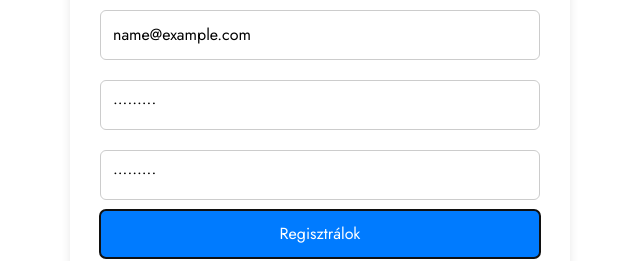
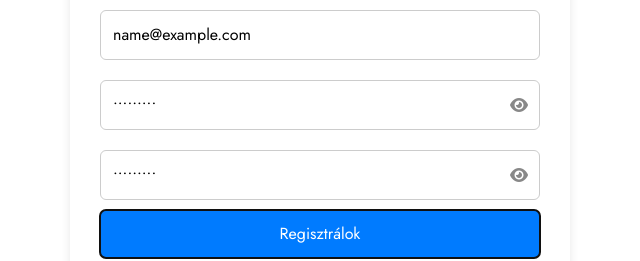
Before and after one commit to Robinhood0123/kutyak, a website: page public/regisztracio.html in a window 1280 px wide. Both pictures are taken after typing "Sample", "name@example.com", "Sample123", "Sample123" into the empty fields and a click on the button "Regisztrálok". Shown: the part 288-549 px from the top of the page, 320-960 px from the left. Drawn offline with nearby package versions, Linux system fonts and the light colour scheme; no server answers.

Commit message:
jelszo mutatasa gomb

```diff
--- a/public/java.js
+++ b/public/java.js
@@ -736,3 +736,50 @@ $(document).ready(function() {
         });
     });
 });
+
+// --- Toggle Password Visibility ---
+function togglePassword(inputId, icon) {
+    const isRegPage = document.getElementById('jelszo') && document.getElementById('jelszo2');
+
+    if (isRegPage) {
+        const input1 = document.getElementById('jelszo');
+        const input2 = document.getElementById('jelszo2');
+        const icons = document.querySelectorAll('.toggle-password');
+        const newType = input1.type === 'password' ? 'text' : 'password';
+
+        input1.type = newType;
+        input2.type = newType;
+
+        icons.forEach(i => {
+            i.classList.toggle('fa-eye', newType === 'password');
+            i.classList.toggle('fa-eye-slash', newType === 'text');
+        });
+    } else {
+        const input = document.getElementById(inputId);
+        if (input.type === 'password') {
+            input.type = 'text';
+            icon.classList.remove('fa-eye');
+            icon.classList.add('fa-eye-slash');
+        } else {
+            input.type = 'password';
+            icon.classList.remove('fa-eye-slash');
+            icon.classList.add('fa-eye');
+        }
+    }
+}
+
+// --- Jelszó megjelenítő ikon csak gépelés közben ---
+document.addEventListener('DOMContentLoaded', () => {
+    const passwordInputs = document.querySelectorAll('input[type="password"]');
+    passwordInputs.forEach(input => {
+        const icon = input.parentElement.querySelector('.toggle-password');
+        if (!icon) return;
+
+        // Kezdetben rejtett
+        icon.style.display = 'none';
+
+        input.addEventListener('input', () => {
+            icon.style.display = input.value.length > 0 ? 'block' : 'none';
+        });
+    });
+});
--- a/public/reg.css
+++ b/public/reg.css
@@ -183,6 +183,30 @@ nav ul li a {
     background: grey;
 }
 
+.password-wrapper {
+    position: relative;
+    width: 100%;
+}
+
+.password-wrapper input {
+    width: 100%;
+    padding-right: 40px;
+}
+
+.toggle-password {
+    position: absolute;
+    right: 12px;
+    top: 50%;
+    transform: translateY(-50%);
+    cursor: pointer;
+    color: #888;
+    font-size: 16px;
+}
+
+.toggle-password:hover {
+    color: #333;
+}
+
 /* Footer */
 main {
     flex: 1;
--- a/public/regisztracio.html
+++ b/public/regisztracio.html
@@ -46,8 +46,14 @@
         <form id="regForm" class="register-form">
             <input type="text" id="nev" placeholder="Teljes név" required>
             <input type="email" id="email" placeholder="Email cím" required>
-            <input type="password" id="jelszo" placeholder="Jelszó" required>
-            <input type="password" id="jelszo2" placeholder="Jelszó megerősítése" required>
+            <div class="password-wrapper">
+                <input type="password" id="jelszo" name="jelszo" placeholder="Jelszó" required>
+                <i class="fas fa-eye toggle-password" onclick="togglePassword('jelszo', this)"></i>
+            </div>
+            <div class="password-wrapper">
+                <input type="password" id="jelszo2" name="jelszo2" placeholder="Jelszó megerősítése" required>
+                <i class="fas fa-eye toggle-password" onclick="togglePassword('jelszo2', this)"></i>
+            </div>
             <button type="submit">Regisztrálok</button>
         </form>
         <p style="text-align:center; margin-top: 15px;">
```
Also changed, not shown: public/bejelentkezes.html (+4 -1 lines).
